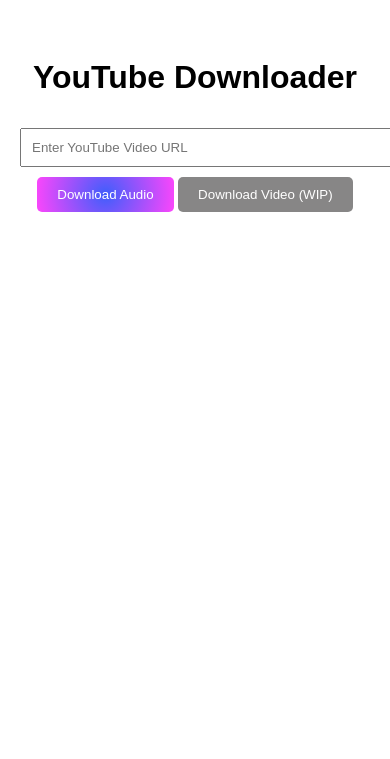
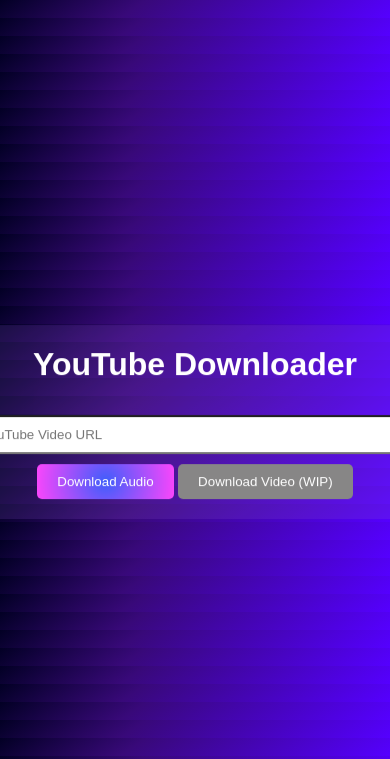
Before and after one commit to LunaLu-dev/Python_YoutubeDownloader, a Flask app: page / in a window 390 px wide; the page is wider, and only the part inside the window is pictured. Shown: the top 759 px of that part. Run offline with Flask 3, Linux system fonts and the light colour scheme; some libraries are stand-ins or nearby versions.

Commit message:
Add real-time download progress with Socket.IO and UI improvements
Integrated Socket.IO for real-time download progress updates in the backend and enhanced the frontend with a new gradient background and responsive design. Fixed UI bugs, including inconsistent IDs and improved overall user experience with visual tweaks.

```diff
--- a/main.py
+++ b/main.py
@@ -1,9 +1,13 @@
 import os
+import time
+
 import yt_dlp
 from flask import Flask, render_template, request, send_file
+from flask_socketio import SocketIO, emit
 from werkzeug.utils import secure_filename
 
 app = Flask(__name__)
+socketio = SocketIO(app)
 
 # Ensure a downloads directory exists
 DOWNLOAD_FOLDER = 'downloads'
@@ -65,6 +69,17 @@
 
     return render_template('index.html')
 
+@app.route('/', methods=['POST'])
+def download():
+    for i in range(101):
+        time.sleep(0.1)
+        socketio.emit('progress', {'progress': i})
+    return 'Download complete'
+
+@socketio.on('connect')
+def handle_connect():
+    print('Client connected')
+
 
 if __name__ == '__main__':
     app.run(host='127.0.0.1', port=5000, debug=True)
--- a/templates/index.html
+++ b/templates/index.html
@@ -5,32 +5,54 @@
     <title>YouTube Audio Downloader</title>
     <style>
         body {
+            background: rgb(2,0,36);
+            background: linear-gradient(145deg, rgba(2,0,36,1) 0%, rgba(56,9,121,1) 35%, rgba(85,0,255,1) 100%);
             font-family: Arial, sans-serif;
             max-width: 500px;
-            margin: 0 auto;
-            padding: 20px;
+            margin: auto;
             text-align: center;
         }
+
+        .main_container {
+            position: absolute;
+            background-color: rgba(164, 109, 227, 0.15);
+            left: 50%;
+            top: 50%;
+            transform: translate(-50%, -50%);
+            width: 900px;
+            display: flex;
+            flex-direction: column;
+            align-items: center;
+            justify-content: center;
+            border-radius: 5px;
+            backdrop-filter: blur(500px);
+        }
+
         input[type="text"] {
             width: 100%;
             padding: 10px;
             margin: 10px 0;
+            border-radius: 5px;
         }
+
         input[type="submit"] {
-            background: radial-gradient(circle, rgba(63,94,251,1) 0%, rgba(252,70,251,1) 100%);
+            background: radial-gradient(circle, rgba(63, 94, 251, 1) 0%, rgba(252, 70, 251, 1) 100%);
             color: white;
             padding: 10px 20px;
             border: none;
             cursor: pointer;
             border-radius: 5px;
         }
+
         input[type="submit"]:hover {
             background-color: #45a049;
         }
+
         #error-message {
             color: red;
             margin-top: 10px;
         }
+
         #loading {
             display: none;
             color: blue;
@@ -39,35 +61,32 @@
     </style>
 </head>
 <body>
-<!--<h1>Welcome to Lunas Official YouTube Downloader</h1>-->
 <br>
-<h1>YouTube Downloader</h1>
+<div class="main_container">
+    <div>
+        <h1 style="color: #ffffff">YouTube Downloader</h1>
         <form id="download-form">
+            <label for="url"></label>
             <input type="text" id="url" name="url" placeholder="Enter YouTube Video URL" required>
             <input type="submit" id="download-audio" value="Download Audio">
             <input type="submit" id="download-video" value="Download Video (WIP)" style="background: #878686; cursor: not-allowed;" disabled>
             <br>
         </form>
         <div id="loading">Downloading... Please wait</div>
-<div class="download-progress">
-    <div id="progressBar" class="progress-bar"></div>
-</div>
         <div id="error-message"></div>
 
         <h2 id="videoTitle"></h2>
-<img id="thumbnail-constainer" src="" alt="thumbnail" style="width: 509px; height: 339px; display: none;">
+        <img id="thumbnail-container" src="" alt="thumbnail" style="width: 500px; display: none; border-radius: 5px">
 
+    </div>
+</div>
 <script>
-    var YT_title = null;
+    let YT_title = null;
 
-    document.getElementById('download-form').addEventListener('submit', function(e) {
+    document.getElementById('download-form').addEventListener('submit', function (e) {
         e.preventDefault();
 
-        // Reset previous states
-        const errorMessage = document.getElementById('error-message');
-        const progressInfo = document.getElementById('progress-info');
-
-        errorMessage.textContent = '';
+        document.getElementById('loading').style.display = 'block';
 
         const url = document.getElementById('url').value;
 
@@ -105,7 +124,7 @@
             });
     });
 
-    document.getElementById('url').addEventListener('change', async function() {
+    document.getElementById('url').addEventListener('change', async function () {
         const videoId = extractYouTubeVideoID(document.getElementById('url').value);
         const title = await getYouTubeVideoTitle(videoId);
 
@@ -128,8 +147,8 @@
 
             if (data.items && data.items.length > 0) {
 
-                document.getElementById('thumbnail-constainer').src = data.items[0].snippet.thumbnails.high.url;
-                document.getElementById('thumbnail-constainer').style.display = 'block';
+                document.getElementById('thumbnail-container').src = data.items[0].snippet.thumbnails.high.url;
+                document.getElementById('thumbnail-container').style.display = 'block';
 
                 return data.items[0].snippet.title;
             } else {
```
Lines whose indentation alone changed are shown as unchanged.
